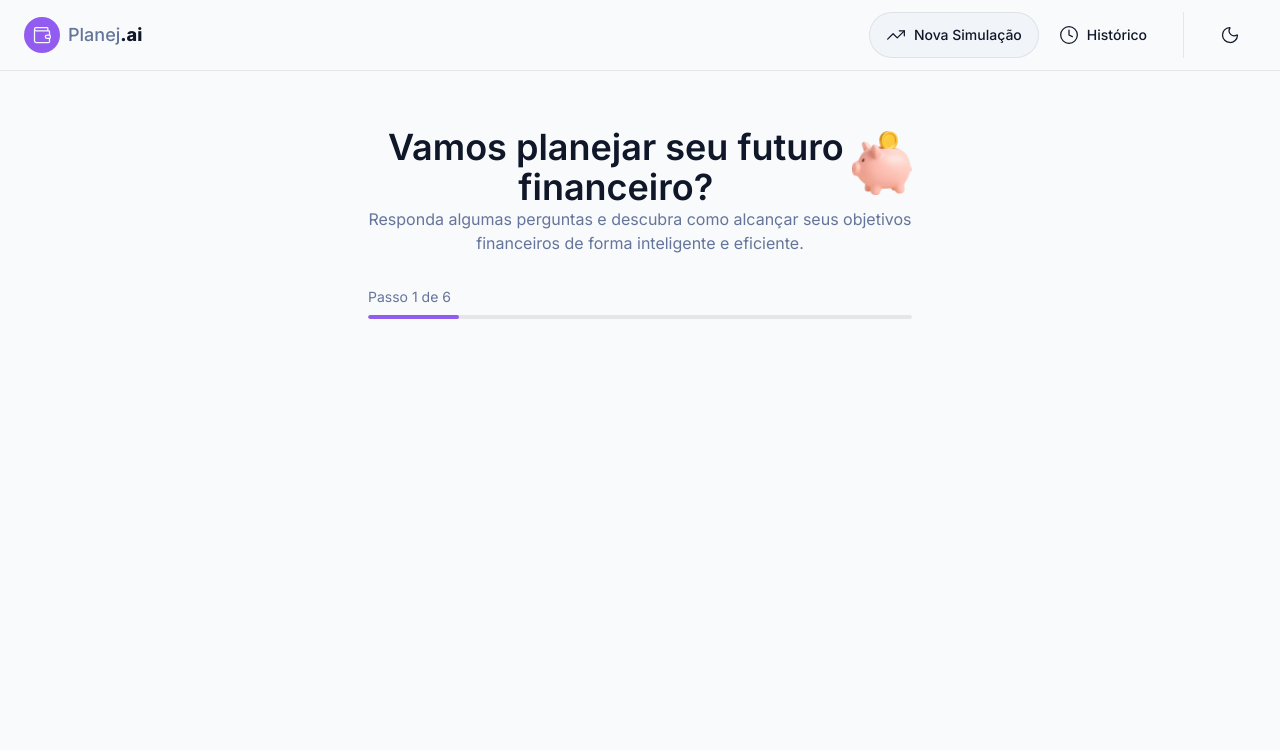
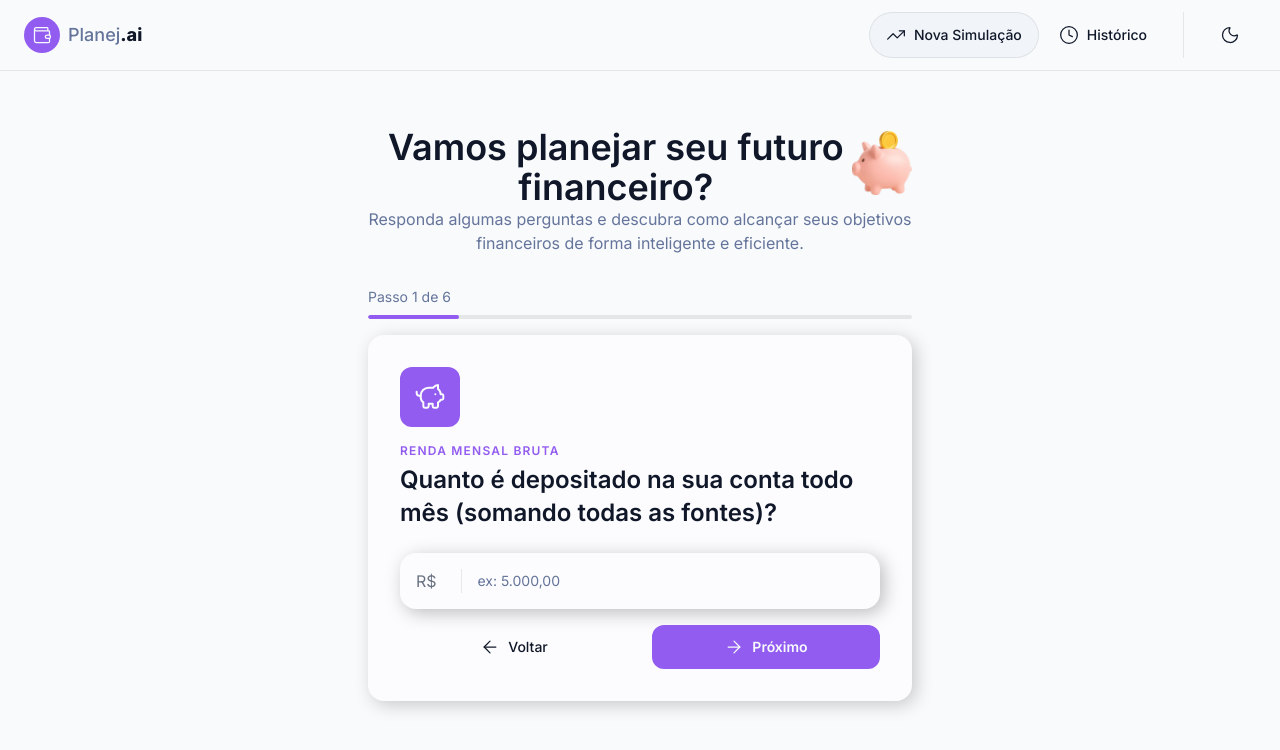
Before and after one commit to tjbarbosadev/react-gen-ai, a React (Vite) app: page / in a window 1280 px wide. Shown: the top 750 px of the page. Built offline with nearby package versions, Linux system fonts and the light colour scheme.

Commit message:
feat: form steps data and card

```diff
--- a/src/components/features/Simulation/Form.tsx
+++ b/src/components/features/Simulation/Form.tsx
@@ -1,5 +1,15 @@
+import { simulationFormSteps } from '@/data/simulation';
+
+import FormStep from './FormStep';
 import StepProgress from './Progress';
 
 export default function SimulationForm() {
-  return <StepProgress currentStep={1} totalSteps={6} />;
+  const currentStep = simulationFormSteps[0];
+
+  return (
+    <>
+      <StepProgress currentStep={1} totalSteps={6} />
+      <FormStep key={currentStep.id} {...currentStep} />
+    </>
+  );
 }
--- a/src/components/features/Simulation/FormStep.tsx
+++ b/src/components/features/Simulation/FormStep.tsx
@@ -1,21 +1,60 @@
-import type { LucideIcon } from 'lucide-react';
+import { ArrowLeft, ArrowRight, type LucideIcon } from 'lucide-react';
 
-interface FormsStepProps {
+import Button from '@/components/shared/Button';
+import { Input, type InputProps } from '@/components/shared/Input';
+
+export interface FormsStepProps {
+  id: string;
   icon: LucideIcon;
   title: string;
   question: string;
+  inputProps: InputProps;
+  submitButtonProps?: {
+    label: string;
+    emojiIcon?: string;
+  };
 }
 
 export default function FormStep({
   icon: Icon,
   title,
   question,
+  inputProps,
+  submitButtonProps,
 }: FormsStepProps) {
   return (
     <div className="rounded-2xl bg-card p-6 shadow-[4px_4px_18px_0px_rgba(0,0,0,0.2)] sm:p-8">
-      <Icon size={32} className="mb-4 h-12 w-12 text-primary" />
-      <h2 className="mb-2 text-xl font-bold">{title}</h2>
-      <p className="text-muted-foreground">{question}</p>
+      <div className="mb-4 flex h-15 w-15 items-center justify-center rounded-xl bg-primary">
+        <Icon size={32} className="text-primary-foreground" />
+      </div>
+      <h2 className="mb-1 text-xs font-semibold tracking-widest text-primary uppercase">
+        {title}
+      </h2>
+      <h3 className="mb-6 text-xl leading-snug font-semibold text-foreground sm:text-2xl">
+        {question}
+      </h3>
+      <form className="flex flex-col gap-4">
+        <Input {...inputProps} />
+        <div className="flex flex-col gap-3 sm:flex-row sm:gap-6">
+          <Button
+            type="button"
+            variant="ghost"
+            icon={ArrowLeft}
+            className="order-2 flex-1 justify-center rounded-xl py-3 sm:order-1"
+          >
+            Voltar
+          </Button>
+          <Button
+            type="submit"
+            variant="primary"
+            icon={!submitButtonProps ? ArrowRight : undefined}
+            className="order-1 flex-1 sm:order-1"
+          >
+            {submitButtonProps?.label || 'Próximo'}
+            {submitButtonProps?.emojiIcon}
+          </Button>
+        </div>
+      </form>
     </div>
   );
 }
--- /dev/null
+++ b/src/components/shared/Input.tsx
@@ -0,0 +1,33 @@
+import type { InputHTMLAttributes } from 'react';
+
+import { Divider } from './Divider';
+
+export interface InputProps extends InputHTMLAttributes<HTMLInputElement> {
+  prefix?: string;
+  suffix?: string;
+}
+
+export function Input({ prefix, suffix, ...props }: InputProps) {
+  return (
+    <div className="flex items-center rounded-2xl bg-input p-4 shadow-[4px_4px_18px_0_rgba(0,0,0,0.25)]">
+      {prefix && (
+        <>
+          <span className="mr-2 text-gray-500">{prefix}</span>{' '}
+          <Divider orientation="vertical" />
+        </>
+      )}
+      <input
+        {...props}
+        className="w-full bg-transparent text-sm text-foreground outline-none placeholder:text-muted-foreground"
+      />
+      {suffix && (
+        <>
+          <Divider orientation="vertical" />
+          <span className="text-sm font-medium text-muted-foreground">
+            {suffix}
+          </span>
+        </>
+      )}
+    </div>
+  );
+}
--- /dev/null
+++ b/src/data/simulation.ts
@@ -0,0 +1,99 @@
+import {
+  CalendarClock,
+  CreditCard,
+  Goal,
+  Landmark,
+  PiggyBank,
+  Wallet,
+} from 'lucide-react';
+
+import type { InsightData } from '@/services/aiService';
+
+import type { FormsStepProps } from '../components/features/Simulation/FormStep';
+
+export const simulationFormSteps = [
+  {
+    id: 'income',
+    icon: PiggyBank,
+    title: 'Renda mensal bruta',
+    question:
+      'Quanto é depositado na sua conta todo mês (somando todas as fontes)?',
+    inputProps: {
+      placeholder: 'ex: 5.000,00',
+      prefix: 'R$',
+      maxLength: 12,
+    },
+  },
+  {
+    id: 'expenses',
+    icon: CreditCard,
+    title: 'Custos fixos de vida',
+    question:
+      'Quanto você gasta mensalmente com custos fixos (aluguel, contas, etc)?',
+    inputProps: {
+      placeholder: 'ex: 2.000,00',
+      prefix: 'R$',
+      maxLength: 12,
+    },
+  },
+  {
+    id: 'debts',
+    icon: Landmark,
+    title: 'Dívidas / parcelas',
+    question:
+      'Você tem algum valor comprometido com parcelas ou empréstimos mensalmente?',
+    inputProps: {
+      placeholder: 'ex: 500,00',
+      prefix: 'R$',
+      maxLength: 12,
+    },
+  },
+  {
+    id: 'goalName',
+    icon: Goal,
+    title: 'Nome da meta',
+    question: 'Qual o objetivo que você deseja alcançar?',
+    inputProps: {
+      placeholder: 'ex: Viagem para o Japão',
+      maxLength: 50,
+    },
+  },
+  {
+    id: 'goalAmount',
+    icon: Wallet,
+    title: 'Custo da meta',
+    question: 'Quanto custa realizar esse sonho?',
+    inputProps: {
+      placeholder: 'ex: 15.000,00',
+      prefix: 'R$',
+      maxLength: 12,
+    },
+  },
+  {
+    id: 'goalDeadline',
+    icon: CalendarClock,
+    title: 'Prazo desejado',
+    question: 'Em quantos meses você planeja atingir esse objetivo?',
+    inputProps: {
+      type: 'number',
+      placeholder: 'ex: 12',
+      suffix: 'meses',
+      min: 1,
+      max: 120,
+    },
+    submitButtonProps: {
+      label: 'Gerar simulação',
+      emojiIcon: '✨',
+    },
+  },
+] satisfies FormsStepProps[];
+
+export type SimulationFormData = Record<
+  (typeof simulationFormSteps)[number]['id'],
+  string
+>;
+
+export type SimulationRecord = SimulationFormData & {
+  id: string;
+  insight?: InsightData;
+};
```
